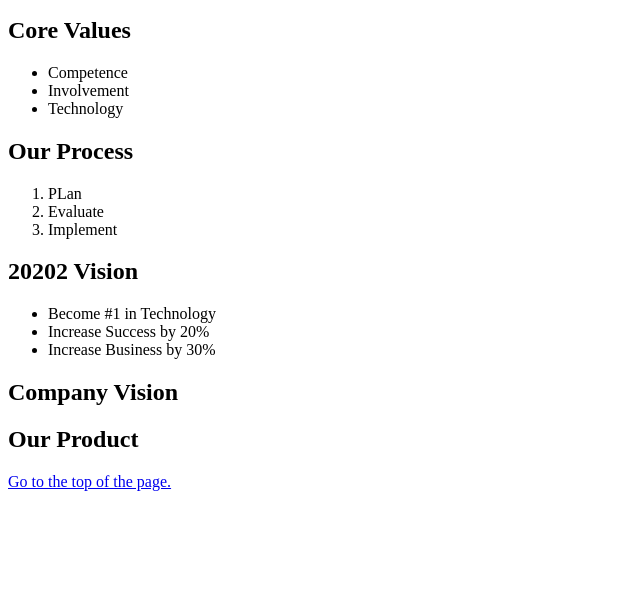
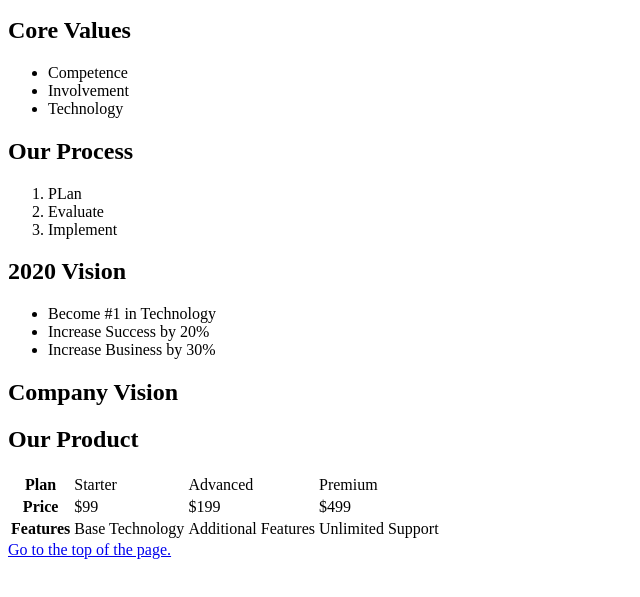
Before and after one commit to Ian-McConihay/codeup-web-exercises, a plain HTML site: page welcome.html in a window 1280 px wide. Shown: the part 101-698 px from the top of the page, without its empty margins (0-640 px from the left). Drawn offline with Linux system fonts and the light colour scheme.

Commit message:
html welcome created table  update

```diff
--- a/welcome.html
+++ b/welcome.html
@@ -23,7 +23,7 @@
     <li>Evaluate</li>
     <li>Implement</li>
 </ol>
-<h2>20202 Vision</h2>
+<h2>2020 Vision</h2>
 <ul>
     <li>Become #1 in Technology</li>
     <li>Increase Success by 20%</li>
@@ -32,7 +32,26 @@
 <h2>Company Vision</h2>
 <h2>Our Product</h2>
 
-
+<table>
+    <tr>
+        <th>Plan</th>
+        <td>Starter</td>
+        <td>Advanced</td>
+        <td>Premium</td>
+    </tr>
+    <tr>
+        <th>Price</th>
+        <td>$99</td>
+        <td>$199</td>
+        <td>$499</td>
+    </tr>
+    <tr>
+        <th>Features</th>
+        <td>Base Technology</td>
+        <td>Additional Features</td>
+        <td>Unlimited Support</td>
+    </tr>
+</table>
 <a href="#top"> Go to the top of the page.</a>
 <!--body is to be show on the webpage/the content-->
 </body>
```
